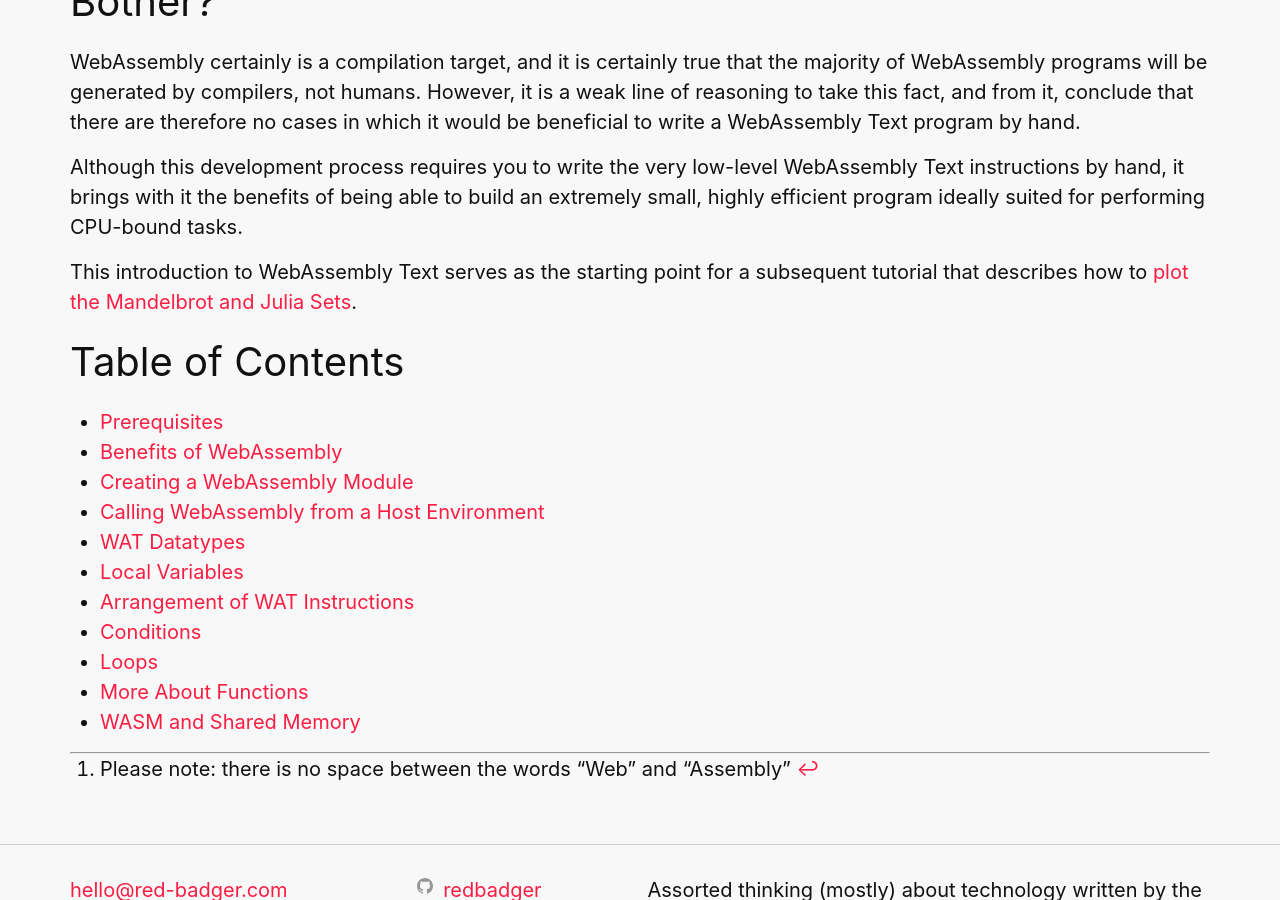
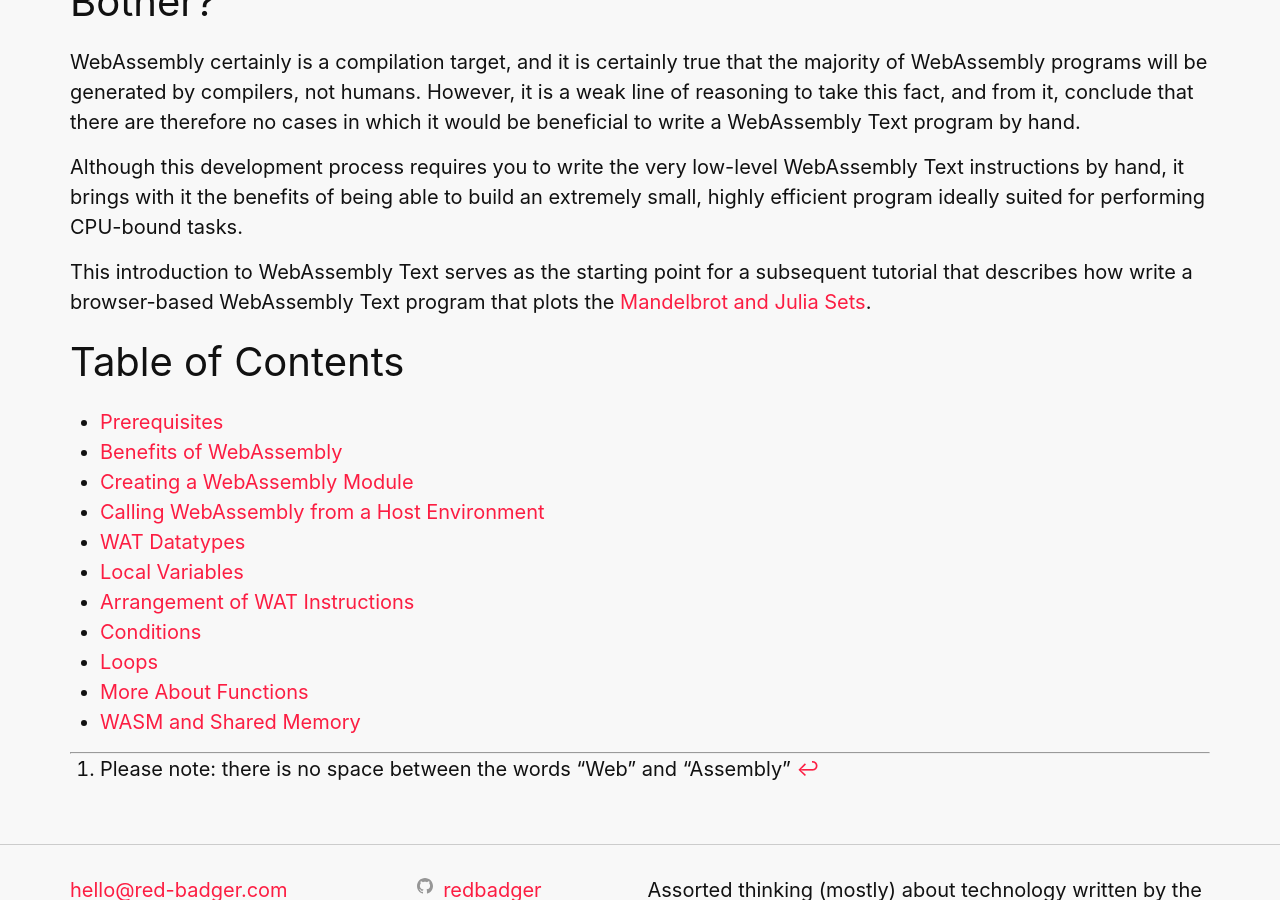
Before and after one commit to redbadger/awesome-badger, a Jekyll site: the page built from _posts/2021-11-24-introduction-to-web-assembly-text.md, in a window 1280 px wide and 900 px high, scrolled down 1190 px. Built offline with Jekyll 4.4.1, drawn with Linux system fonts in a browser that asks for light colours; some web fonts are replaced.

Commit message:
Update blog post

```diff
--- a/_posts/2021-11-24-introduction-to-web-assembly-text.md
+++ b/_posts/2021-11-24-introduction-to-web-assembly-text.md
@@ -28,7 +28,7 @@ WebAssembly certainly is a compilation target, and it is certainly true that the
 
 Although this development process requires you to write the very low-level WebAssembly Text instructions by hand, it brings with it the benefits of being able to build an extremely small, highly efficient program ideally suited for performing CPU-bound tasks.
 
-This introduction to WebAssembly Text serves as the starting point for a subsequent tutorial that describes how to [plot the Mandelbrot and Julia Sets](./plotting-fractals-in-webassembly).
+This introduction to WebAssembly Text serves as the starting point for a subsequent tutorial that describes how write a browser-based WebAssembly Text program that plots the [Mandelbrot and Julia Sets](./plotting-fractals-in-webassembly).
 
 ## Table of Contents
 
```
